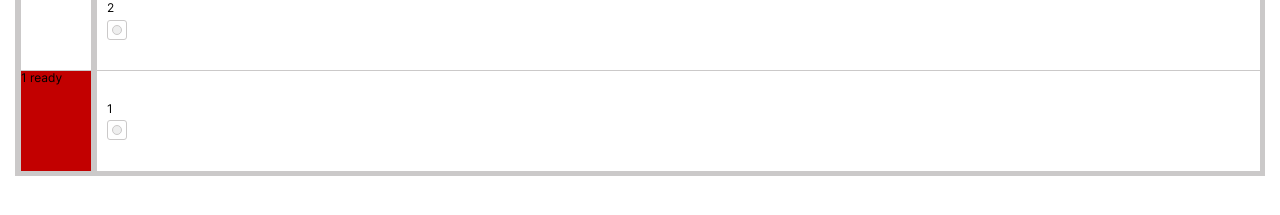
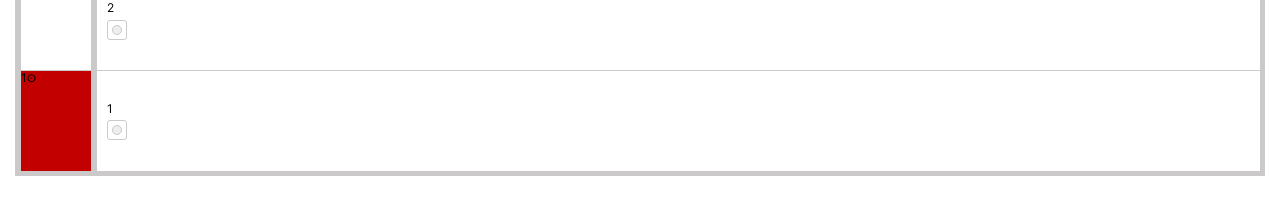
Before and after one commit to ProjectOnGitHub/test-trueconf, a Vue app: page / in a window 1280 px wide. Shown: the part 349-564 px from the top of the page. Built offline with nearby package versions, Linux system fonts and the light colour scheme.

Commit message:
feat: add direction and display floor

```diff
--- a/src/App.vue
+++ b/src/App.vue
@@ -19,8 +19,19 @@
             @transitionstart="onTransitionStart"
             @transitionend="onTransitionEnd"
           >
-            {{ startFloor }}
-            {{ stateElevator }}
+            <div class="elevator__display">
+              <span class="elevator__display-floor">{{ nextFloor }}</span>
+              <span
+                v-if="stateElevator !== 'move'"
+                class="elevator__display-direction"
+                >⊙</span
+              >
+              <span
+                v-else
+                class="elevator__display-direction"
+                >{{ direction }}</span
+              >
+            </div>
           </div>
         </ul>
       </div>
@@ -53,6 +64,8 @@ export default {
     return {
       numberFloors: 5,
       numberShafts: 1,
+      currentFloor: null,
+      nextFloor: 1,
       startFloor: 1,
       queueFloors: [],
       step: 0,
@@ -61,6 +74,9 @@ export default {
     };
   },
   computed: {
+    direction() {
+      return this.nextFloor - this.currentFloor > 0 ? '↑' : '↓';
+    },
     floors() {
       return Array.from({ length: this.numberFloors }, (_, index) => index + 1);
     },
@@ -78,7 +94,6 @@ export default {
       }
     }
   },
-
   created() {
     this.queueFloors.push(this.startFloor);
     this.duration = 1;
@@ -95,11 +110,10 @@ export default {
 
     moveElevator() {
       if (this.queueFloors.length > 1) {
-        const nextFloor = this.queueFloors[1];
-        const currentFloor = this.queueFloors.shift();
-        this.step = nextFloor - 1;
-        this.duration = Math.abs(currentFloor - nextFloor);
-        console.log(this.queueFloors);
+        this.nextFloor = this.queueFloors[1];
+        this.currentFloor = this.queueFloors.shift();
+        this.step = this.nextFloor - 1;
+        this.duration = Math.abs(this.currentFloor - this.nextFloor);
       }
     },
     onTransitionStart() {
```
